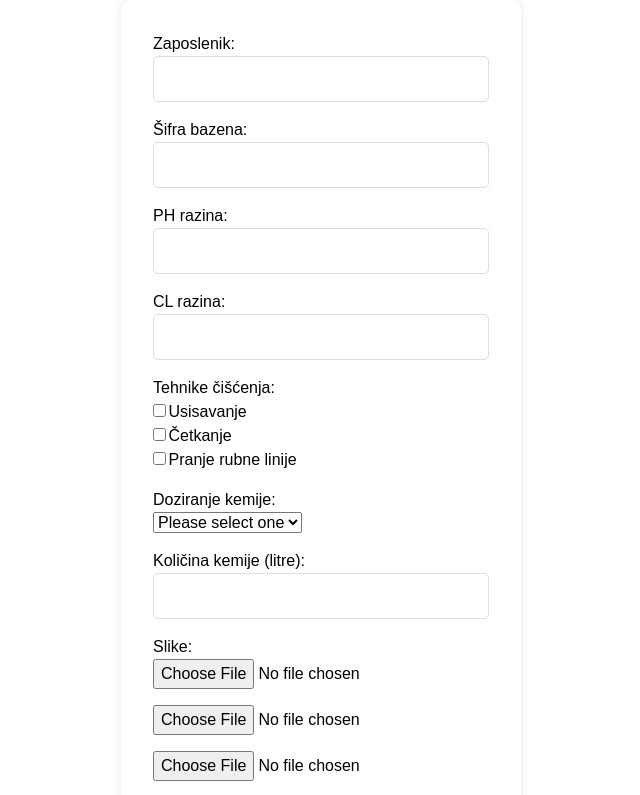
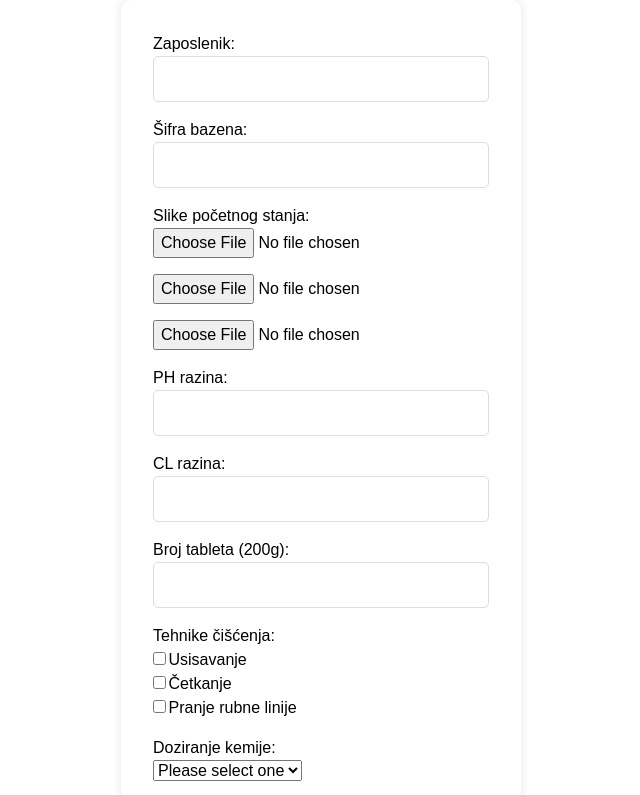
Before and after one commit to GordanMilotic/wa_projekt, a Vue app in the folder frontend/: page /employeeForm in a window 1280 px wide. Shown: the top 795 px of the page, without its empty margins (319-959 px from the left). Built offline with nearby package versions, Linux system fonts and the light colour scheme.

Commit message:
poboljsan frontend

```diff
--- a/frontend/src/views/EmployeeForm.vue
+++ b/frontend/src/views/EmployeeForm.vue
@@ -3,11 +3,25 @@
     <form @submit.prevent="submitForm">
       <div class="form-input text_input">
         <label>Zaposlenik:</label>
-        <input type="text" v-model="employee" />
+        <input type="text" v-model="username" />
       </div>
       <div class="form-input text_input">
         <label>Šifra bazena:</label>
         <input type="text" v-model="name" />
+      </div>
+      <label>Slike početnog stanja:</label>
+      <div v-for="index in 3" :key="index">
+        <input
+          type="file"
+          @change="previewImage(index, $event, 'start')"
+          class="form-input"
+        />
+        <img
+          :src="startPicturePreview[index - 1]"
+          :alt="'Preview ' + index"
+          width="100"
+          v-if="startPicturePreview[index - 1]"
+        />
       </div>
       <div class="form-input text_input">
         <label>PH razina:</label>
@@ -16,6 +30,10 @@
       <div class="form-input text_input">
         <label>CL razina:</label>
         <input type="text" v-model="clLevel" />
+      </div>
+      <div class="form-input text_input">
+        <label>Broj tableta (200g):</label>
+        <input type="text" v-model="tabletCount" />
       </div>
       <label>Tehnike čišćenja:</label>
       <div class="cleaning-methods">
@@ -29,7 +47,6 @@
           <label class="method-label">{{ method }}</label>
         </div>
       </div>
-
       <label class="poured">Doziranje kemije:</label>
       <select v-model="chemicalsPoured" class="form-input">
         <option disabled value="">Please select one</option>
@@ -45,18 +62,18 @@
           :disabled="chemicalsPoured === 'Bez kemije'"
         />
       </div>
-      <label>Slike:</label>
+      <label>Slike završnog stanja:</label>
       <div v-for="index in 3" :key="index">
         <input
           type="file"
-          @change="previewImage(index, $event)"
+          @change="previewImage(index, $event, 'end')"
           class="form-input"
         />
         <img
-          :src="picturePreview[index - 1]"
+          :src="endPicturePreview[index - 1]"
           :alt="'Preview ' + index"
           width="100"
-          v-if="picturePreview[index - 1]"
+          v-if="endPicturePreview[index - 1]"
         />
       </div>
       <div class="form-buttons">
@@ -73,24 +90,31 @@ import axios from "axios";
 export default {
   data() {
     return {
-      employee: "",
+      username: "",
       name: "",
       phLevel: "",
       clLevel: "",
+      tabletCount: null,
       cleaningMethods: ["Usisavanje", "Četkanje", "Pranje rubne linije"],
       cleaningMethod: [],
       chemicalsPoured: "",
       chemicalsQuantity: "",
-      picture: [],
-      picturePreview: [],
+      startPictures: [],
+      endPictures: [],
+      startPicturePreview: [],
+      endPicturePreview: [],
     };
   },
   methods: {
-    previewImage(index, event) {
+    previewImage(index, event, type) {
       const file = event.target.files[0];
       if (file) {
-        this.picturePreview.splice(index - 1, 1, URL.createObjectURL(file));
-        this.picture.splice(index - 1, 1, file);
+        const previewList =
+          type === "start" ? this.startPicturePreview : this.endPicturePreview;
+        const pictureList =
+          type === "start" ? this.startPictures : this.endPictures;
+        previewList.splice(index - 1, 1, URL.createObjectURL(file));
+        pictureList.splice(index - 1, 1, file);
       }
     },
     async submitForm() {
@@ -100,7 +124,7 @@ export default {
         (this.chemicalsPoured !== "Bez kemije" && isNaN(this.chemicalsQuantity))
       ) {
         alert(
-          "Please enter a valid number for PH level, CL level and chemicals quantity."
+          "Please enter a valid number for PH level, CL level, and chemicals quantity."
         );
         return;
       }
@@ -114,6 +138,7 @@ export default {
       formData.append("name", this.name);
       formData.append("phLevel", this.phLevel);
       formData.append("clLevel", this.clLevel);
+      formData.append("tabletCount", this.tabletCount);
 
       selectedCleaningMethods.forEach((method) => {
         formData.append("cleaningMethods", method);
@@ -121,10 +146,14 @@ export default {
 
       formData.append("chemicalsPoured", this.chemicalsPoured);
       formData.append("chemicalsQuantity", this.chemicalsQuantity);
-      formData.append("employee", this.employee);
+      formData.append("username", this.username);
 
-      this.picture.forEach((file) => {
-        formData.append("picture", file);
+      this.startPictures.forEach((file) => {
+        formData.append("startPictures", file);
+      });
+
+      this.endPictures.forEach((file) => {
+        formData.append("endPictures", file);
       });
 
       try {
@@ -145,15 +174,18 @@ export default {
       }
     },
     resetForm() {
-      this.employee = "";
+      this.username = "";
       this.name = "";
       this.phLevel = "";
       this.clLevel = "";
+      this.tabletCount = "";
       this.cleaningMethod = [];
       this.chemicalsPoured = "";
       this.chemicalsQuantity = "";
-      this.picture = [];
-      this.picturePreview = [];
+      this.startPictures = [];
+      this.endPictures = [];
+      this.startPicturePreview = [];
+      this.endPicturePreview = [];
     },
     logout() {
       this.$router.push("/employeeLogin");
```
